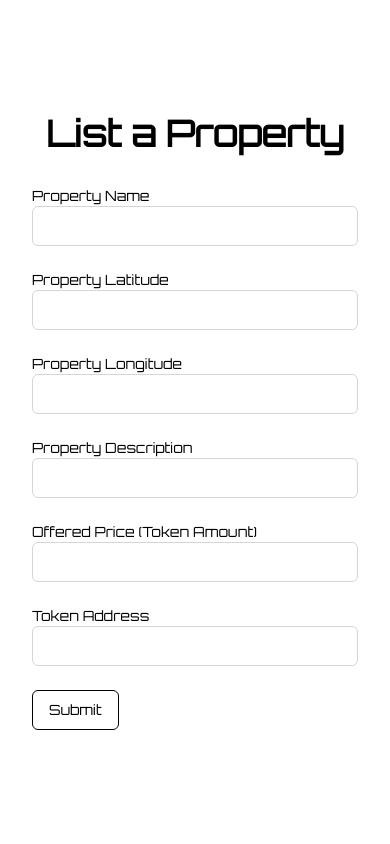
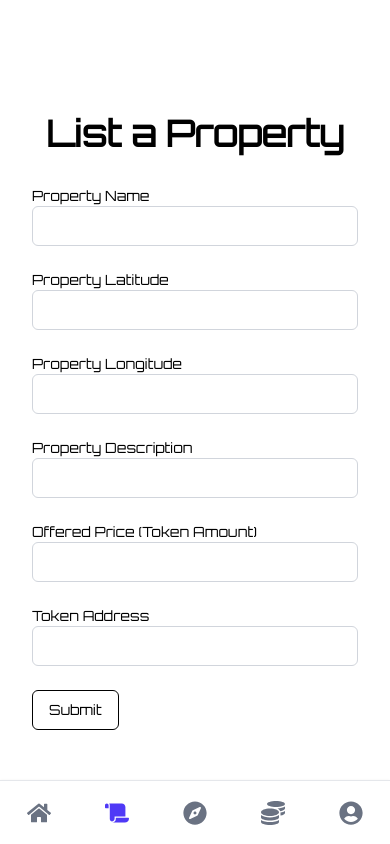
Before and after one commit to Rajshah1302/World, a Next.js app in the folder src/: page /createListing in a window 390 px wide. Built offline with nearby package versions, Linux system fonts and the light colour scheme; no server answers; what @rainbow-me/rainbowkit, @worldcoin/minikit-js would draw is missing.

Commit message:
feat: add MobileNavbar component to the property listing page

```diff
--- a/src/app/createListing/page.tsx
+++ b/src/app/createListing/page.tsx
@@ -1,5 +1,6 @@
 import { PropertyForm } from "@/components/ListingForm";
 import { Orbitron } from "next/font/google";
+import MobileNavbar from "../components/navbar";
 
 
 const orbitron = Orbitron({
@@ -12,10 +13,11 @@ export default function List() {
     <main
       className={`${orbitron.className} flex min-h-screen flex-col items-center justify-center p-8 bg-white text-black`}
     >
-      <div className="z-10 max-w-3xl w-full text-sm">
-        <h1 className="text-4xl font-bold text-center mb-8">List a Property</h1>
+      <div className=" max-w-3xl w-full text-sm">
+        <h1 className="text-4xl font-bold text-center mb-8 ">List a Property</h1>
         <PropertyForm />
       </div>
+      <MobileNavbar/>
     </main>
   );
 }
```
